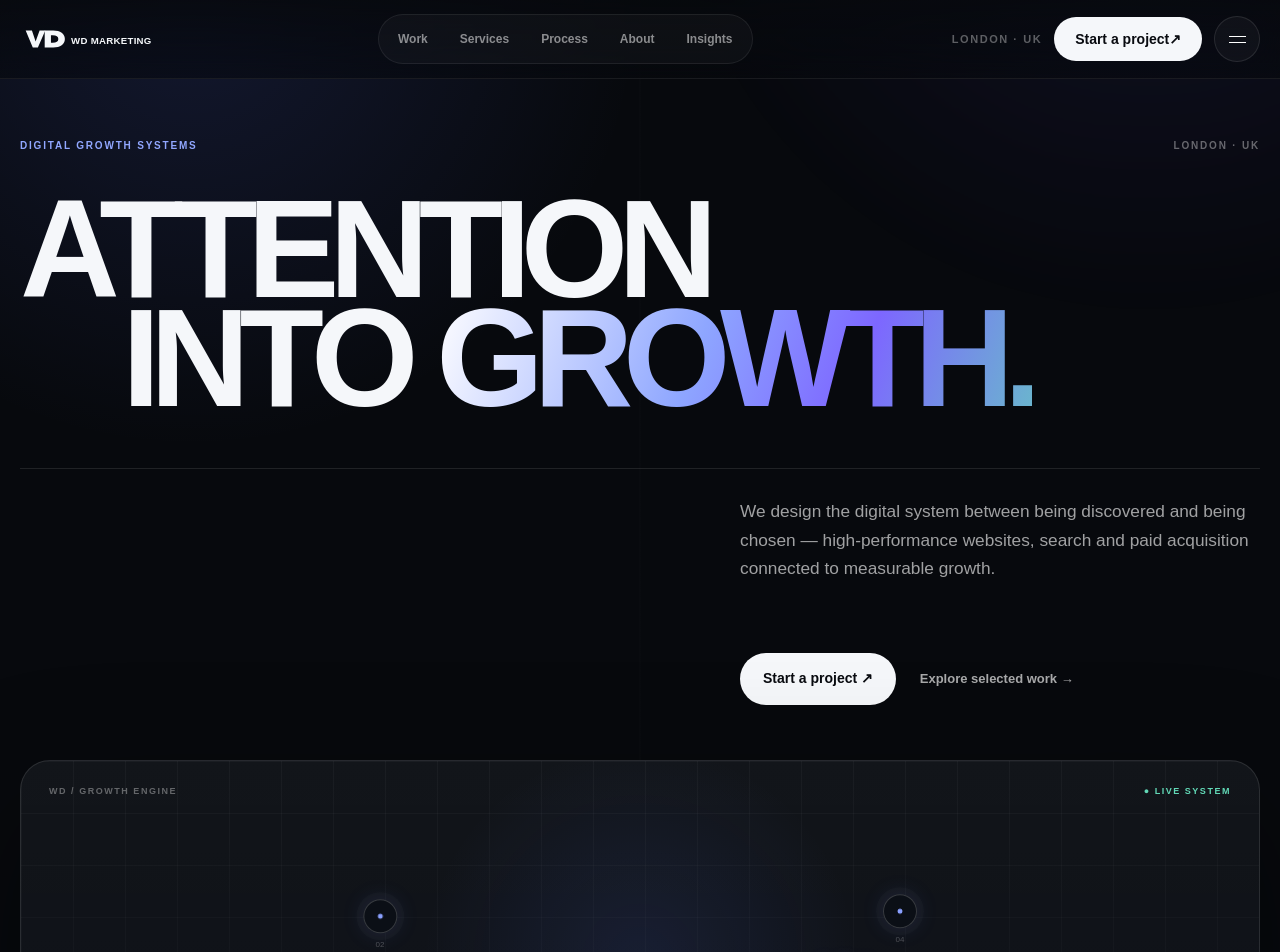
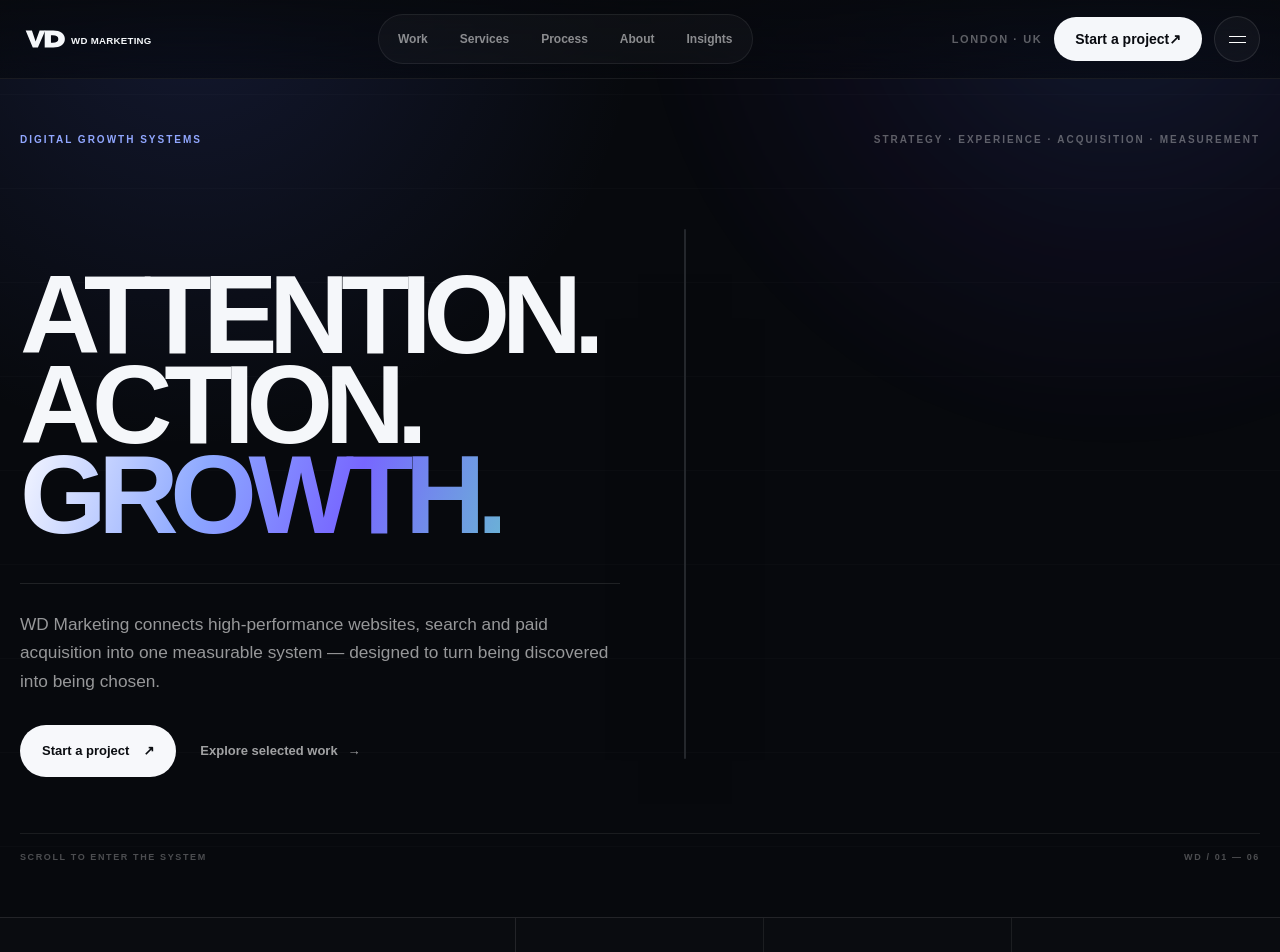
Before and after one commit to waeldaas192/wd-marketing, a Next.js app: page / in a window 1280 px wide. Shown: the top 952 px of the page. Built offline with nearby package versions, Linux system fonts and the light colour scheme.

Commit message:
feat: rebuild hero around growth engine

```diff
--- a/src/components/sections/Hero.tsx
+++ b/src/components/sections/Hero.tsx
@@ -1,20 +1,45 @@
+import Link from "next/link";
 import { GrowthEngine } from "@/components/ui/GrowthEngine";
+import styles from "./Hero.module.css";
 
 export function Hero() {
-  return <section className="signature-hero">
-    <div className="hero-ambient" aria-hidden="true"/>
-    <div className="container">
-      <div className="hero-kicker reveal"><span>DIGITAL GROWTH SYSTEMS</span><span>LONDON · UK</span></div>
-      <div className="hero-title-wrap">
-        <h1 className="signature-title"><span>ATTENTION</span><span className="second">INTO <em>GROWTH.</em></span></h1>
-        <p className="hero-side-note reveal">STRATEGY / EXPERIENCE / SEARCH / PAID / MEASUREMENT</p>
+  return (
+    <section className={styles.hero}>
+      <div className={styles.ambient} aria-hidden="true" />
+      <div className="container">
+        <div className={styles.meta}>
+          <strong>DIGITAL GROWTH SYSTEMS</strong>
+          <span>STRATEGY · EXPERIENCE · ACQUISITION · MEASUREMENT</span>
+        </div>
+
+        <div className={styles.grid}>
+          <div className={styles.copy}>
+            <h1 className={styles.title}>
+              <span className={styles.line}>ATTENTION.</span>
+              <span className={styles.line}>ACTION.</span>
+              <span className={styles.line}><em className={styles.accent}>GROWTH.</em></span>
+            </h1>
+
+            <p className={styles.statement}>
+              WD Marketing connects high-performance websites, search and paid acquisition into one measurable system — designed to turn being discovered into being chosen.
+            </p>
+
+            <div className={styles.actions}>
+              <Link href="/contact" className={styles.primary}>Start a project <span aria-hidden="true">↗</span></Link>
+              <Link href="/work" className={styles.secondary}>Explore selected work <span aria-hidden="true">→</span></Link>
+            </div>
+          </div>
+
+          <div className={styles.engine}>
+            <GrowthEngine />
+          </div>
+        </div>
+
+        <div className={styles.bottom}>
+          <span>SCROLL TO ENTER THE SYSTEM</span>
+          <span>WD / 01 — 06</span>
+        </div>
       </div>
-      <div className="hero-intro reveal">
-        <p>We design the digital system between being discovered and being chosen — high-performance websites, search and paid acquisition connected to measurable growth.</p>
-        <div className="hero-actions"><a href="/contact" className="button button-primary">Start a project ↗</a><a href="/work" className="hero-link">Explore selected work →</a></div>
-      </div>
-      <div className="engine-wrap reveal"><GrowthEngine/></div>
-      <div className="hero-bottom reveal"><span>SCROLL TO ENTER THE SYSTEM</span><span>01 / 06</span></div>
-    </div>
-  </section>;
+    </section>
+  );
 }
```
